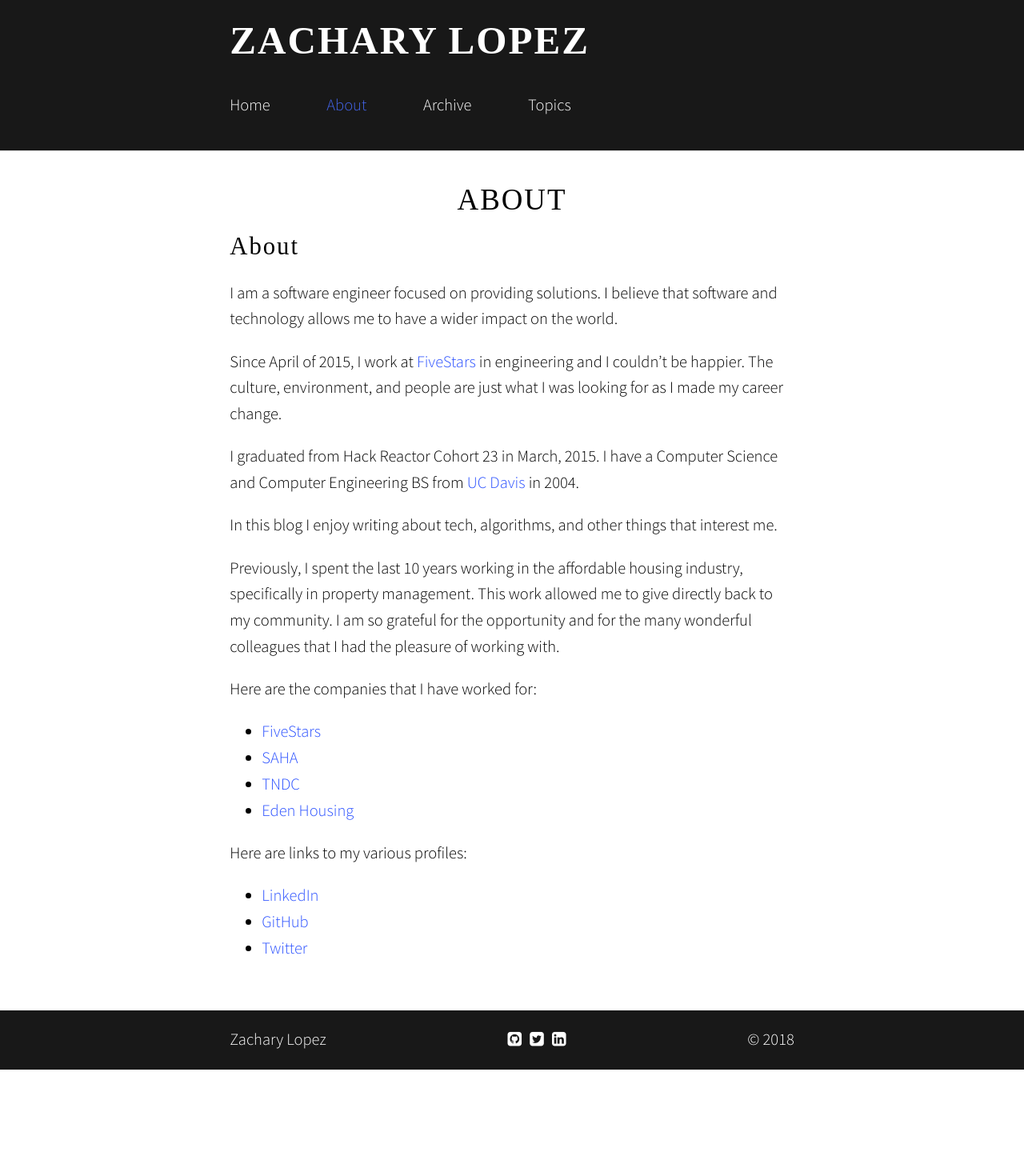
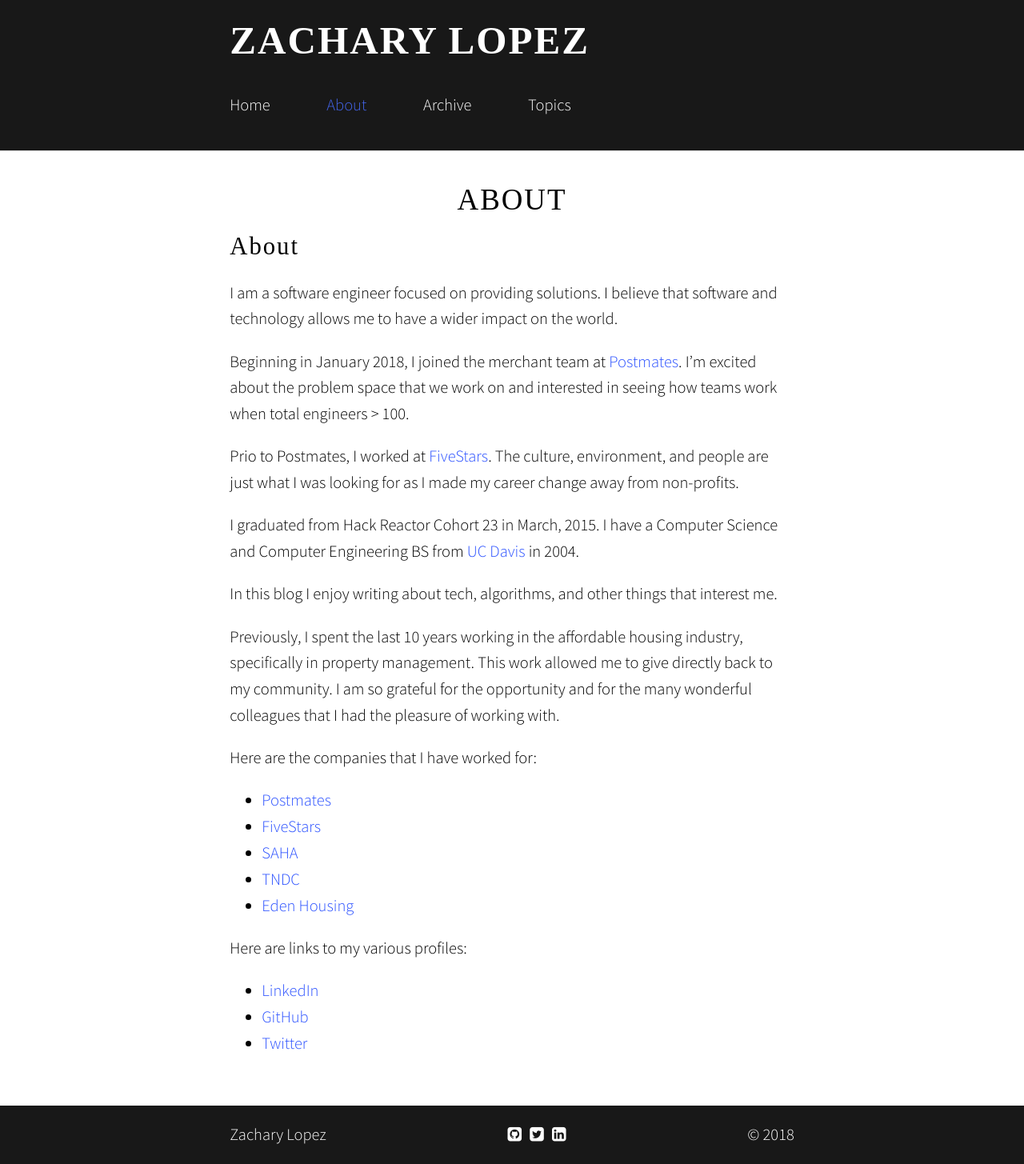
Before and after one commit to zdlopez/zdlopez.github.io, a Jekyll site: the page built from about.md, in a window 1280 px wide. Shown: the whole page at 80% size. Built offline with Jekyll 4.4.1, drawn with Linux system fonts in a browser that asks for light colours; nearby versions of some CDN libraries; some web fonts are replaced; before the commit the page ends 1337 px from its top, so only the background shows below that.

Commit message:
update about

```diff
--- a/about.md
+++ b/about.md
@@ -5,7 +5,9 @@ title: About
 
 I am a software engineer focused on providing solutions.  I believe that software and technology allows me to have a wider impact on the world.
 
-Since April of 2015, I work at [FiveStars](http://www.fivestars.com) in engineering and I couldn't be happier.  The culture, environment, and people are just what I was looking for as I made my career change.
+Beginning in January 2018, I joined the merchant team at [Postmates](http://www.postmates.com).  I'm excited about the problem space that we work on and interested in seeing how teams work when total engineers > 100.
+
+Prio to Postmates, I worked at [FiveStars](http://www.fivestars.com).  The culture, environment, and people are just what I was looking for as I made my career change away from non-profits.
 
 I graduated from Hack Reactor Cohort 23 in March, 2015.  I have a Computer Science and Computer Engineering BS from [UC Davis](http://ucdavis.edu) in 2004.
 
@@ -15,6 +17,7 @@ Previously, I spent the last 10 years working in the affordable housing industry
 
 Here are the companies that I have worked for:
 
+* [Postmates](http://www.postmates.com)
 * [FiveStars](http://www.fivestars.com)
 * [SAHA](http://www.sahahomes.org)
 * [TNDC](http://www.tndc.org)
```
